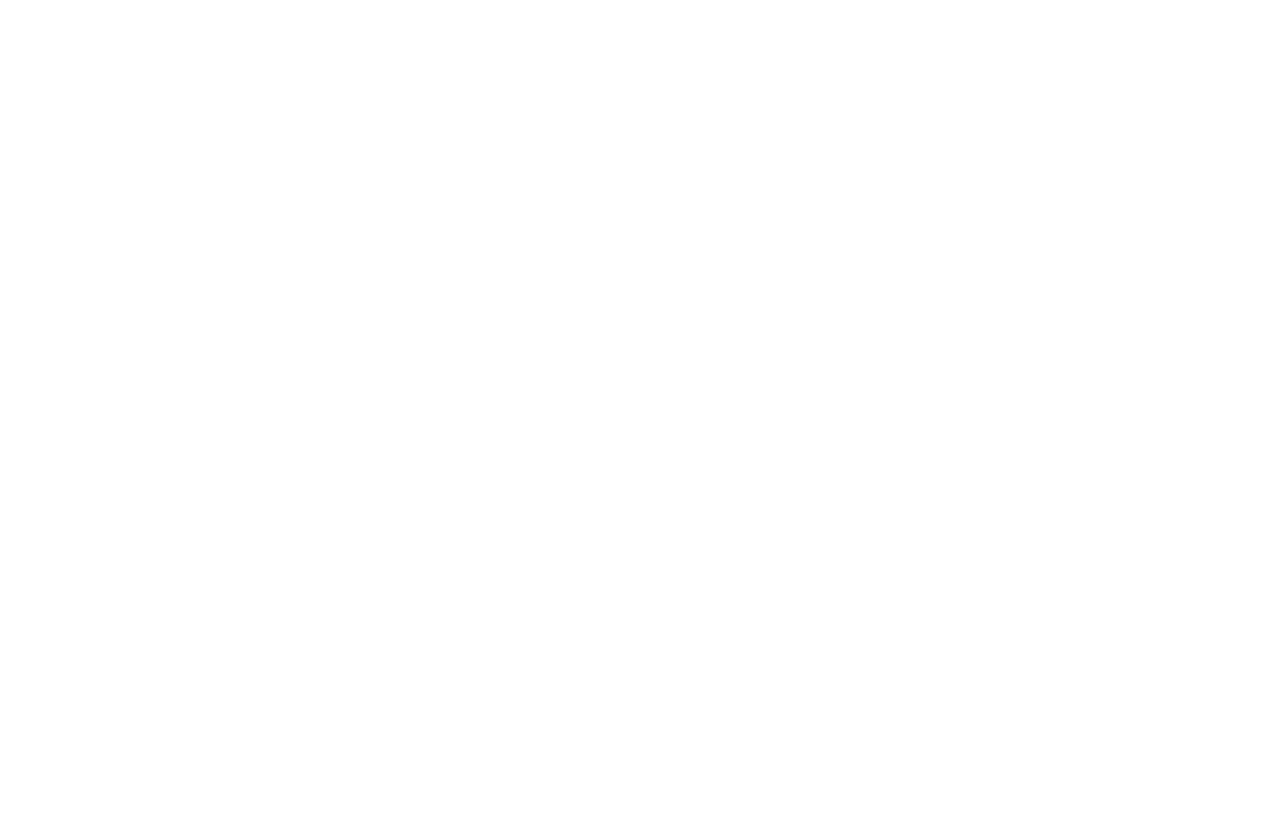
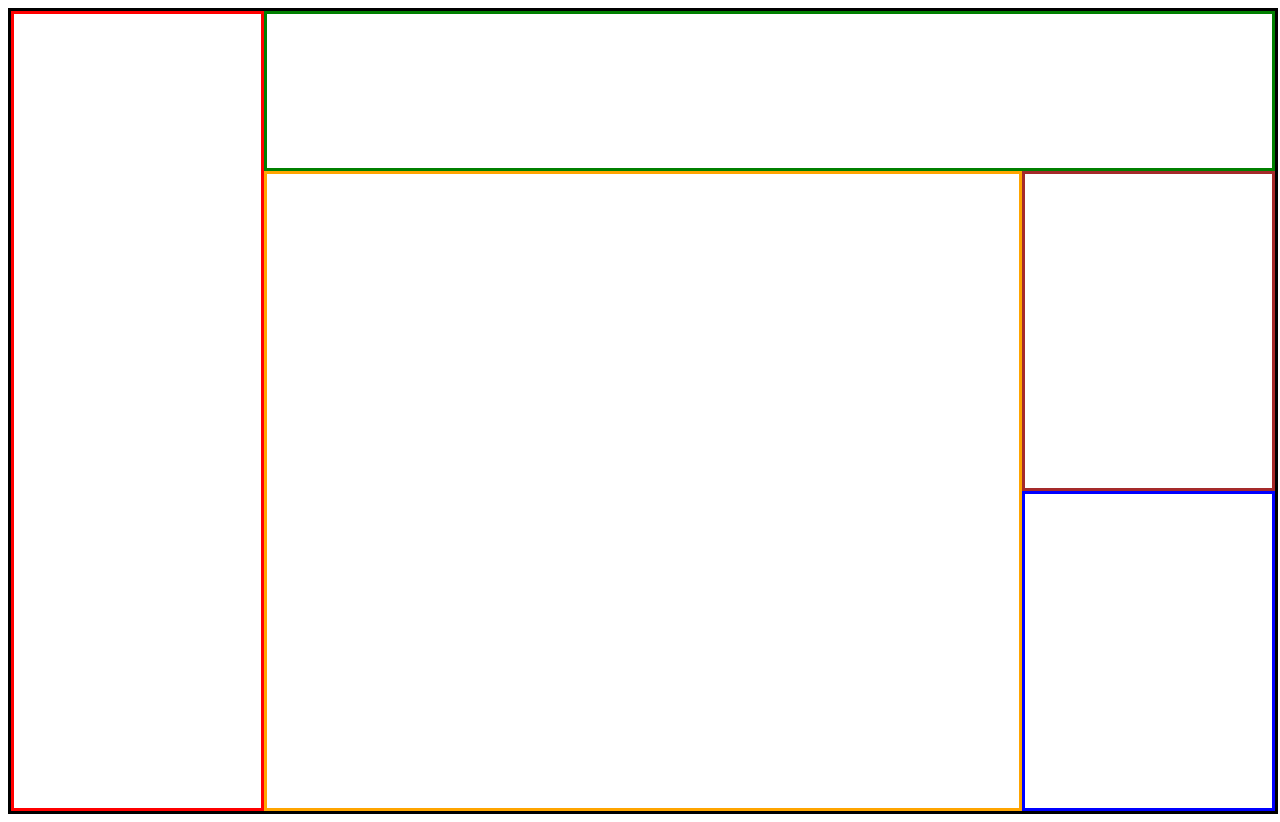
Before and after one commit to Stephzennn/Admin-Dashboard, a plain HTML site: page index.html in a window 1280 px wide. Before the commit the page ends 800 px from the top, so only its background shows below. Drawn offline with Linux system fonts and the light colour scheme.

Commit message:
Create classes for the first batch of divs and give them positions in the container

```diff
--- a/style.css
+++ b/style.css
@@ -1,7 +1,41 @@
 .GrandContainer {
     display: grid;
     width:100%;
-    height: 100%;
+    min-height: 800px;
     grid-template-columns: 1fr 3fr 1fr;
     grid-template-rows: 1fr 2fr 2fr ;
+    border: black solid;
+
 }
+
+
+
+.dashBoard {
+    grid-row: 1/-1;
+    grid-column: span 1;
+    min-height: 300px;
+    border: red solid;
+}
+
+.header {
+    grid-row: span 1;
+    grid-column: 2/-1;
+    border: green solid;
+}
+
+.projects {
+    grid-column: 2/3;
+    grid-row: 2/-1;
+    border: orange solid;
+}
+.announcement {
+    grid-row: 2/3;
+    grid-column: 3/-1;
+    border:brown solid;
+}
+
+.trending{
+    grid-column: 3/-1;
+    grid-row: 3/-1;
+    border: blue solid;
+}
```
